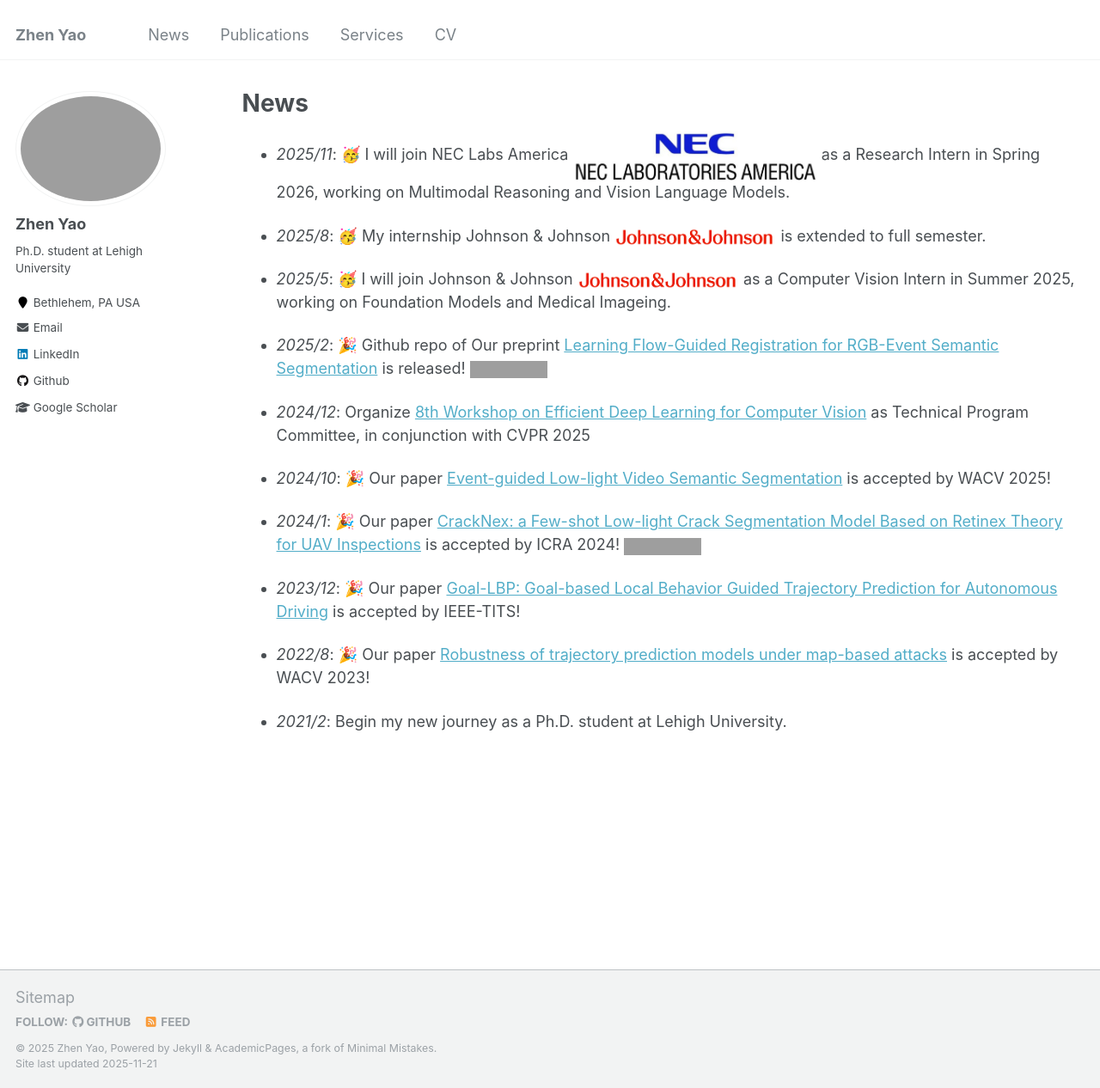
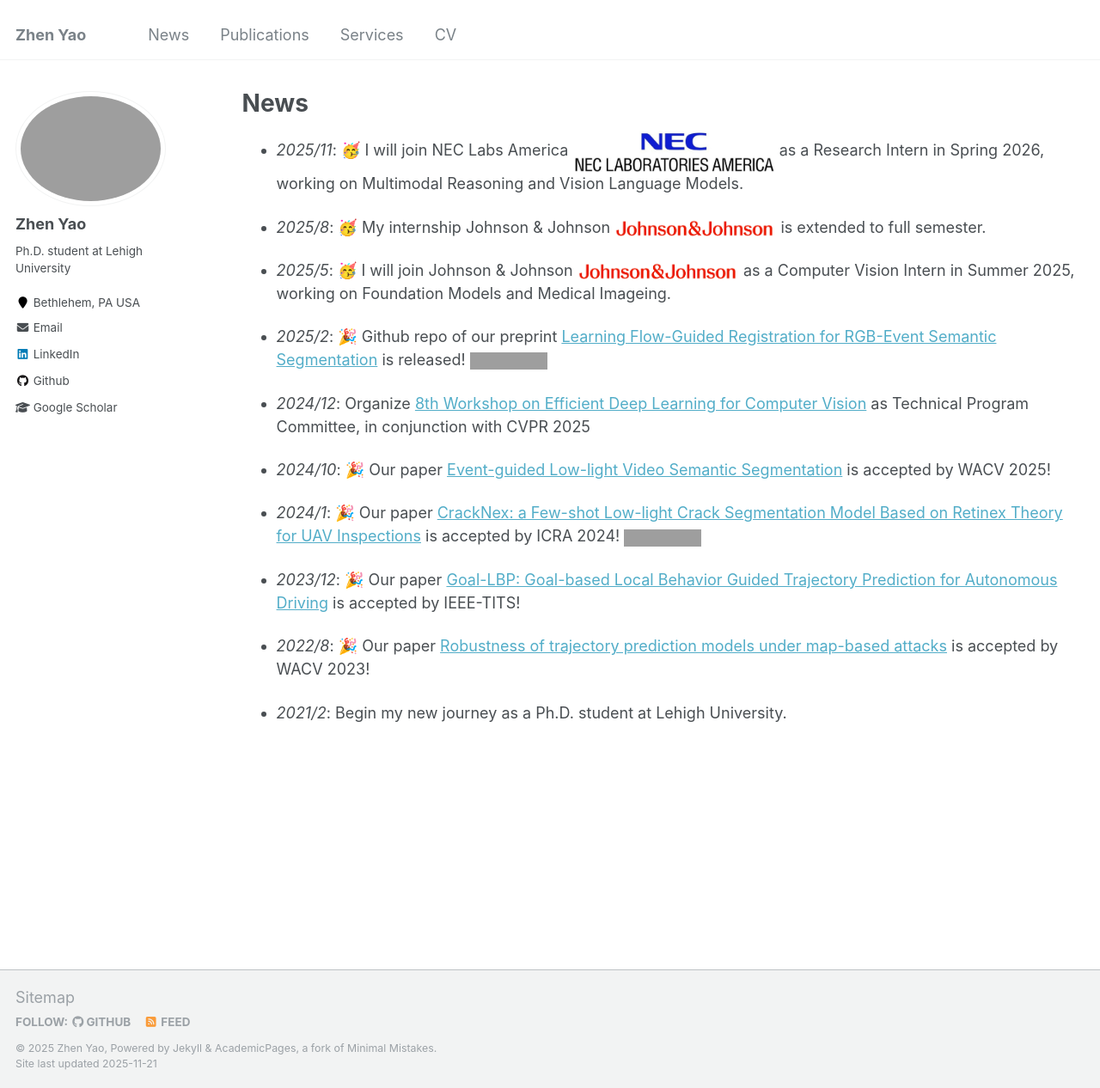
Before and after one commit to zyaocoder/zyaocoder.github.io, a Jekyll site: the page built from _pages/markdown.md, in a window 1280 px wide and 1266 px high. Shown: the whole window at 86% size. Built offline with Jekyll 4.4.1, drawn with Linux system fonts in a browser that asks for light colours; grey boxes are pictures that could not be loaded.

Commit message:
Update markdown.md

```diff
--- a/_pages/markdown.md
+++ b/_pages/markdown.md
@@ -8,13 +8,13 @@
   - /markdown.html
 ---
 
-* *2025/11*: 🥳 I will join NEC Labs America <img src="../images/nec.png" alt="NEC Labs" style="height:58px; width:auto;"> as a Research Intern in Spring 2026, working on Multimodal Reasoning and Vision Language Models.
+* *2025/11*: 🥳 I will join NEC Labs America <img src="../images/nec.png" alt="NEC Labs" style="height:48px; width:auto;"> as a Research Intern in Spring 2026, working on Multimodal Reasoning and Vision Language Models.
 
 * *2025/8*: 🥳 My internship Johnson & Johnson <img src="../images/jnj.png" alt="Johnson & Johnson" width="20%"> is extended to full semester.
 
 * *2025/5*: 🥳 I will join Johnson & Johnson <img src="../images/jnj.png" alt="Johnson & Johnson" width="20%"> as a Computer Vision Intern in Summer 2025, working on Foundation Models and Medical Imageing.
 
-* *2025/2*: 🎉 Github repo of Our preprint [Learning Flow-Guided Registration for RGB-Event Semantic Segmentation](https://www.arxiv.org/abs/2505.01548) is released! [![](https://img.shields.io/github/stars/zyaocoder/BRENet?style=social)](https://github.com/zyaocoder/BRENet)
+* *2025/2*: 🎉 Github repo of our preprint [Learning Flow-Guided Registration for RGB-Event Semantic Segmentation](https://www.arxiv.org/abs/2505.01548) is released! [![](https://img.shields.io/github/stars/zyaocoder/BRENet?style=social)](https://github.com/zyaocoder/BRENet)
 
 * *2024/12*: Organize [8th Workshop on Efficient Deep Learning for Computer Vision](https://lpcv.ai/) as Technical Program Committee, in conjunction with CVPR 2025
 
```
